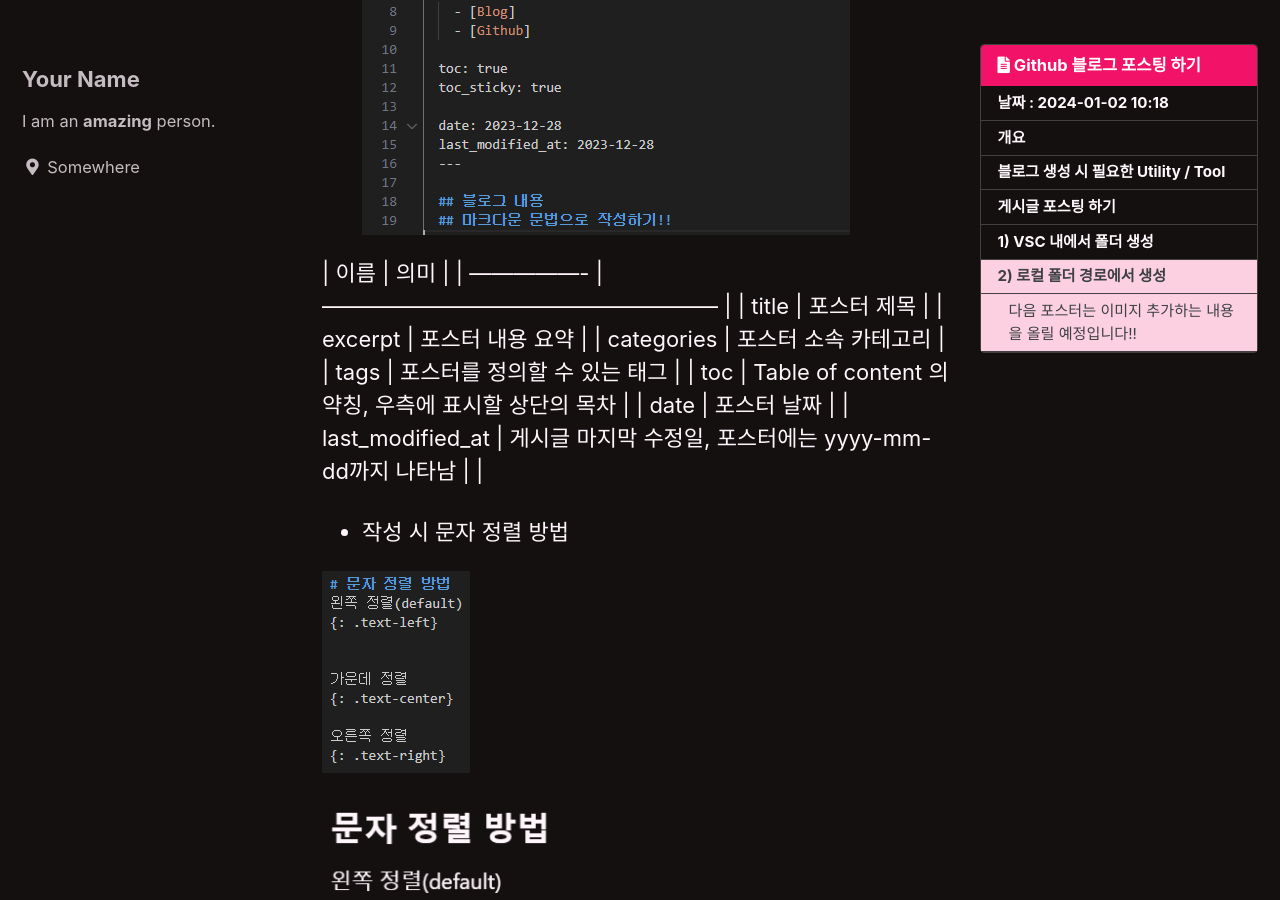
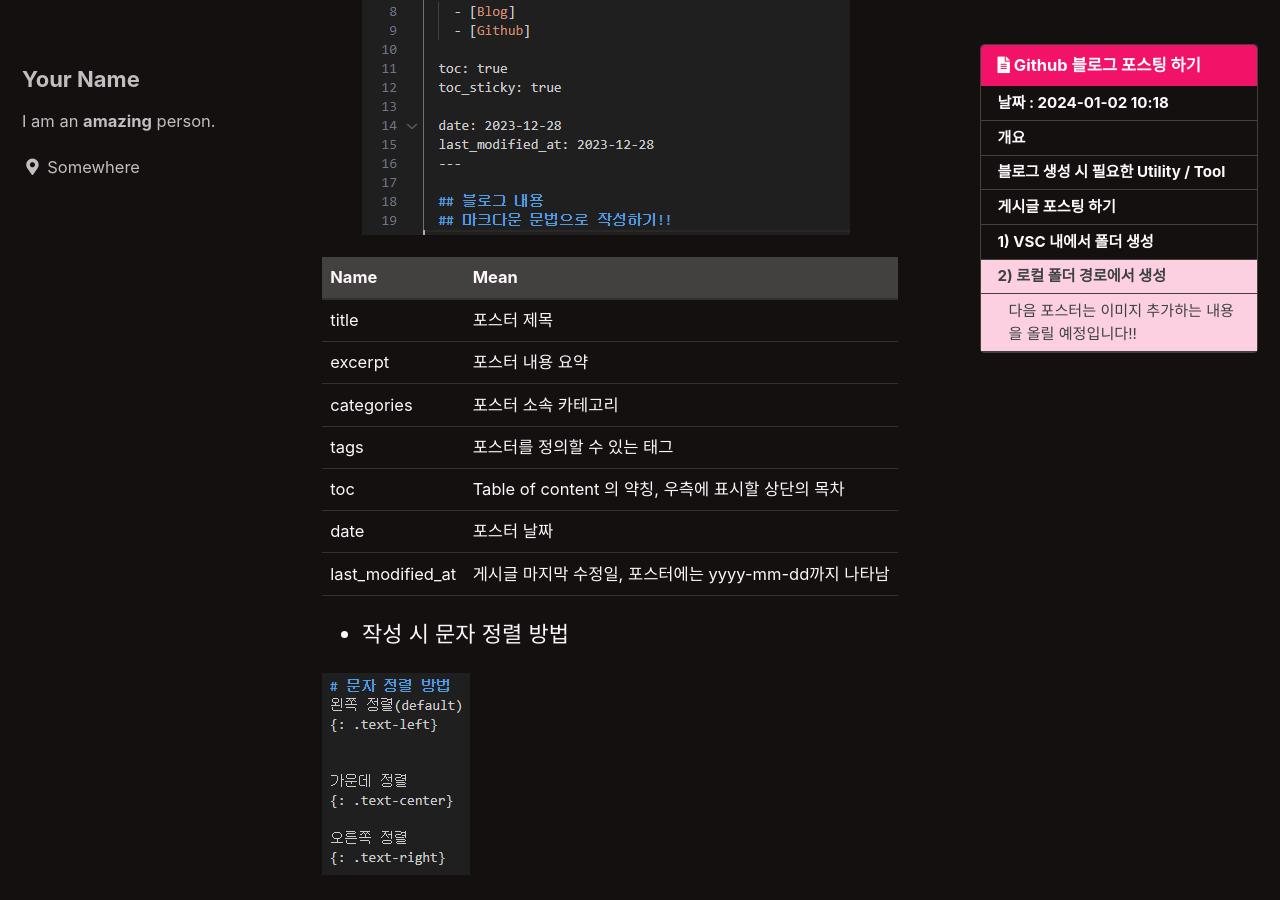
Before and after one commit to ejdtodemf/ejdtodemf.github.io, a Jekyll site: the page built from _posts/2024-01-02-github-Github 블로그 포스팅 하기.md, in a window 1280 px wide and 900 px high, scrolled down 2523 px. Built offline with Jekyll 4.4.1, drawn with Linux system fonts in a browser that asks for light colours; cached includes are drawn as plain includes; some of the changed text lies outside the part shown.

Commit message:
블로그 포스팅 하기 완료

```diff
--- a/_posts/2024-01-02-github-Github 블로그 포스팅 하기.md
+++ b/_posts/2024-01-02-github-Github 블로그 포스팅 하기.md
@@ -46,7 +46,7 @@ last_modified_at: 2024-01-02T08:00:00-10:00:00
 * 내부 양식 :
 ![image](../../assets/images/Pasted%20image%2020231228114007.png)
 
-| 이름             | 의미                                                   |
+| Name             | Mean                                                   |
 | ---------------- | ------------------------------------------------------ |
 | title            | 포스터 제목                                            |
 | excerpt          | 포스터 내용 요약                                       |
@@ -55,7 +55,7 @@ last_modified_at: 2024-01-02T08:00:00-10:00:00
 | toc              | Table of content 의 약칭, 우측에 표시할 상단의 목차    |
 | date             | 포스터 날짜                                            |
 | last_modified_at | 게시글 마지막 수정일, 포스터에는 yyyy-mm-dd까지 나타남 |
-|
+
 * 작성 시 문자 정렬 방법
 
 ![image](../../assets/images/Pasted%20image%2020231228144218.png)
```
Also changed, not shown: _posts/2024-01-02-github-Github 블로그 포스팅 이미지 삽입하기.md (added, +26 -0 lines).
